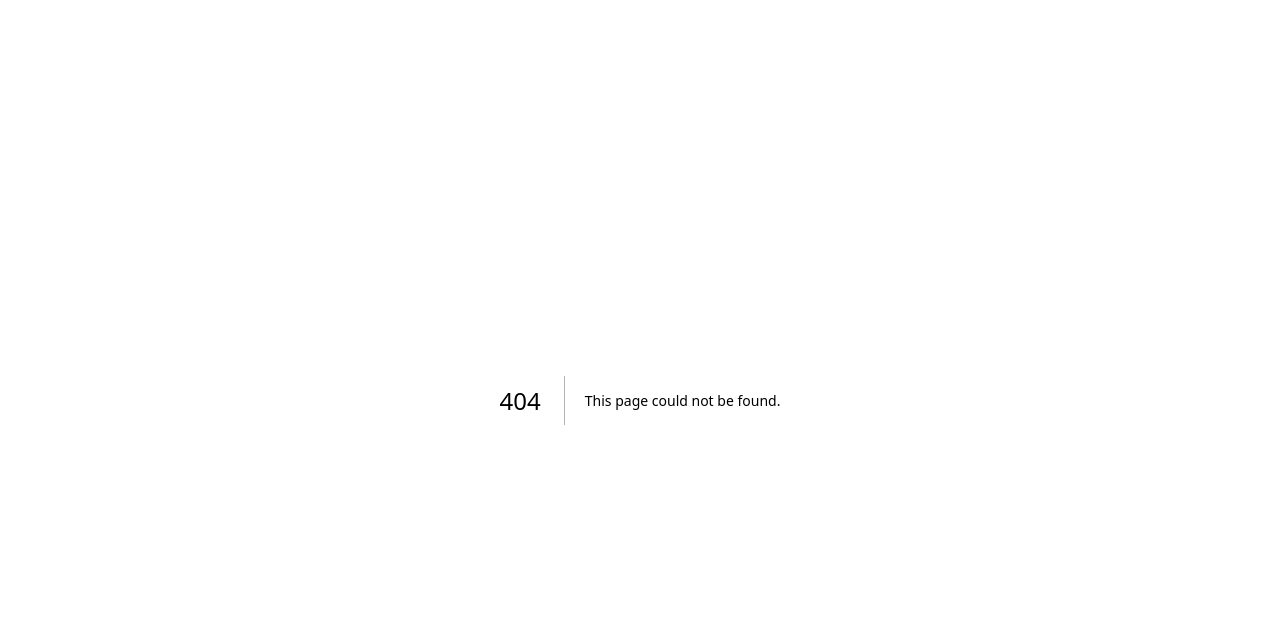
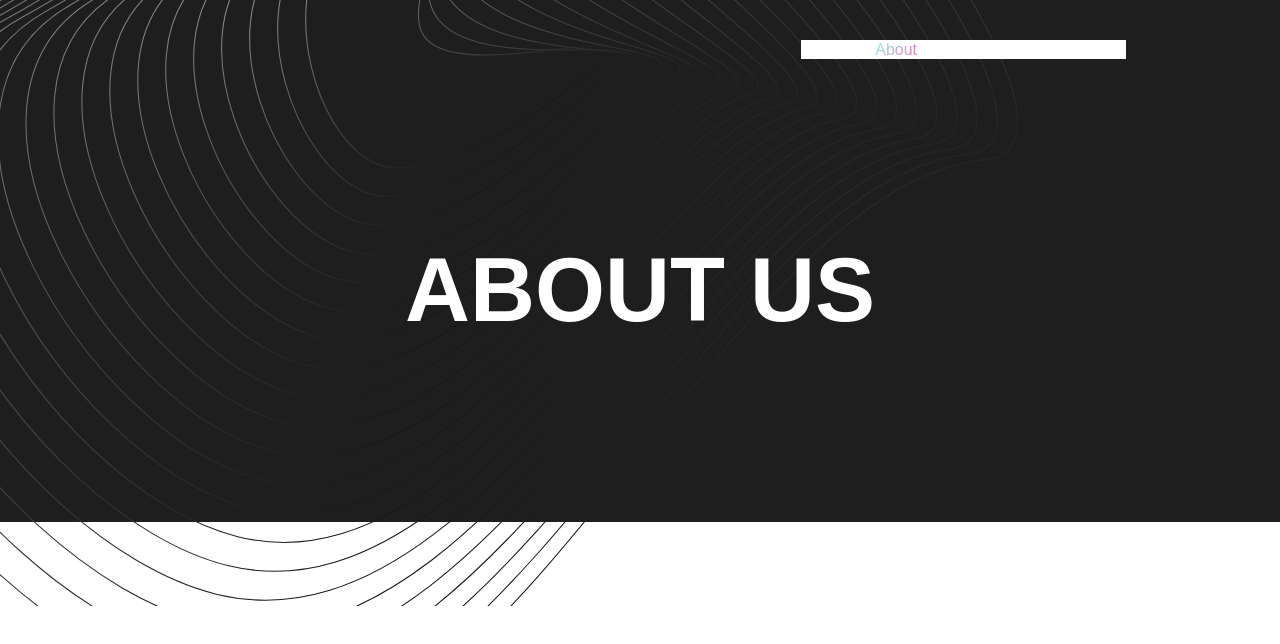
Before and after one commit to Gideon-cyber/real-focus-website, a Next.js app: page /about in a window 1280 px wide. Before the commit this address had no page. Shown: the top 644 px of the page. Built offline with nearby package versions, Linux system fonts and the light colour scheme.

Commit message:
new update

```diff
--- a/components/Header.tsx
+++ b/components/Header.tsx
@@ -18,7 +18,7 @@ const Header = (props: Props) => {
           height={14}
           className="md:hidden"
         />
-        <ul className="items-center hidden md:flex text-[16px] md:h-[19px] md:gap-[32px]">
+        <ul className="items-center fixed md:relative flex flex-col md:flex-row right-0 top-0 h-screen gap-[24px] bg-white md:bg-white text-[16px] md:h-[19px] w-[200px] md:w-auto md:gap-[32px]">
           <li
             className={router.pathname === "/" ? styles.active : "text-white"}
           >
@@ -36,14 +36,14 @@ const Header = (props: Props) => {
               router.pathname === "/services" ? styles.active : "text-white"
             }
           >
-            <Link href="/">Our services</Link>
+            <Link href="/services">Our services</Link>
           </li>
           <li
             className={
               router.pathname === "/contact" ? styles.active : "text-white"
             }
           >
-            <Link href="/">Contact</Link>
+            <Link href="/contact">Contact</Link>
           </li>
         </ul>
       </div>
--- /dev/null
+++ b/pages/about/index.tsx
@@ -0,0 +1,38 @@
+import React from "react";
+import Head from "next/head";
+
+import Header from "../../components/Header";
+
+type Props = {};
+
+const About = (props: Props) => {
+  return (
+    <div>
+      <Head>
+        <title>Real Focus</title>
+        <meta name="description" content="Real focus company website" />
+        <link rel="icon" href="/favicon.ico" />
+      </Head>
+
+      <main className="font-Poppins bg-likeBlack">
+        <div className="py-[30px] px-[30px] md:py-[40px] md:px-[154px] h-[522px] w-full relative">
+          <Header />
+          <img
+            src="/Topographic1.svg"
+            // width={1174.16}
+            // height={1160.79}
+            alt="topographic picture"
+            className="absolute top-[0px] left-[-50px] md:w-[300px] lg:w-[1174.16px]"
+          />
+          <div className="h-[463px] w-full flex items-center justify-center relative z-[103]">
+            <h1 className="text-white text-[52px] md:text-[90px] font-b-700">
+              ABOUT US
+            </h1>
+          </div>
+        </div>
+      </main>
+    </div>
+  );
+};
+
+export default About;
--- /dev/null
+++ b/pages/contact/index.tsx
@@ -0,0 +1,38 @@
+import React from "react";
+import Head from "next/head";
+
+import Header from "../../components/Header";
+
+type Props = {};
+
+const Contact = (props: Props) => {
+  return (
+    <div>
+      <Head>
+        <title>Real Focus</title>
+        <meta name="description" content="Real focus company website" />
+        <link rel="icon" href="/favicon.ico" />
+      </Head>
+
+      <main className="font-Poppins bg-likeBlack">
+        <div className="py-[30px] px-[30px] md:py-[40px] md:px-[154px] h-[522px] w-full relative">
+          <Header />
+          <img
+            src="/Topographic1.svg"
+            // width={1174.16}
+            // height={1160.79}
+            alt="topographic picture"
+            className="absolute top-[0px] left-[-50px] md:w-[300px] lg:w-[1174.16px]"
+          />
+          <div className="h-[463px] w-full flex items-center justify-center relative z-[103]">
+            <h1 className="text-white text-[52px] md:text-[90px] font-b-700">
+              CONTACT US
+            </h1>
+          </div>
+        </div>
+      </main>
+    </div>
+  );
+};
+
+export default Contact;
--- a/pages/index.tsx
+++ b/pages/index.tsx
@@ -153,3 +153,9 @@ export default function Home() {
     </div>
   );
 }
+
+export async function getStaticProps() {
+  return {
+    props: {}, // will be passed to the page component as props
+  };
+}
--- /dev/null
+++ b/pages/services/index.tsx
@@ -0,0 +1,38 @@
+import React from "react";
+import Head from "next/head";
+
+import Header from "../../components/Header";
+
+type Props = {};
+
+const Services = (props: Props) => {
+  return (
+    <div>
+      <Head>
+        <title>Real Focus</title>
+        <meta name="description" content="Real focus company website" />
+        <link rel="icon" href="/favicon.ico" />
+      </Head>
+
+      <main className="font-Poppins bg-likeBlack">
+        <div className="py-[30px] px-[30px] md:py-[40px] md:px-[154px] h-[522px] w-full relative">
+          <Header />
+          <img
+            src="/Topographic1.svg"
+            // width={1174.16}
+            // height={1160.79}
+            alt="topographic picture"
+            className="absolute top-[0px] left-[-50px] md:w-[300px] lg:w-[1174.16px]"
+          />
+          <div className="h-[463px] w-full flex items-center justify-center relative z-[103]">
+            <h1 className="text-white text-[52px] md:text-[90px] font-b-700">
+              OUR SERVICES
+            </h1>
+          </div>
+        </div>
+      </main>
+    </div>
+  );
+};
+
+export default Services;
```
